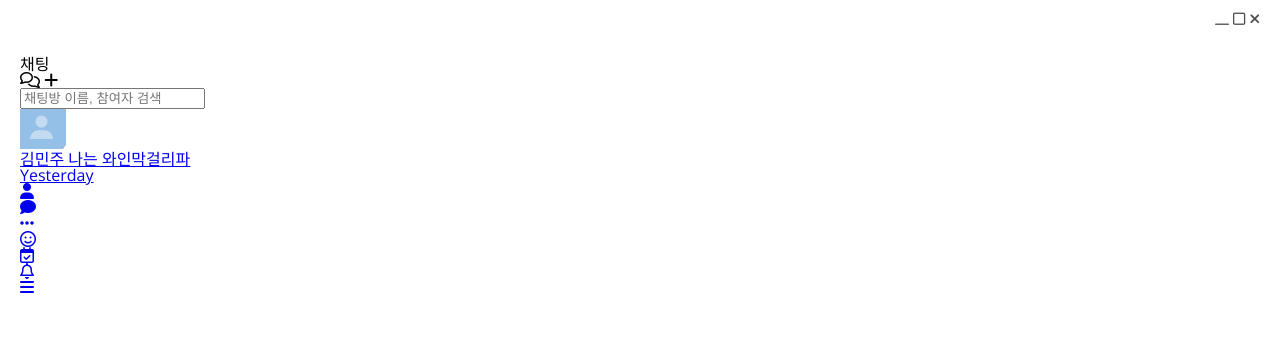
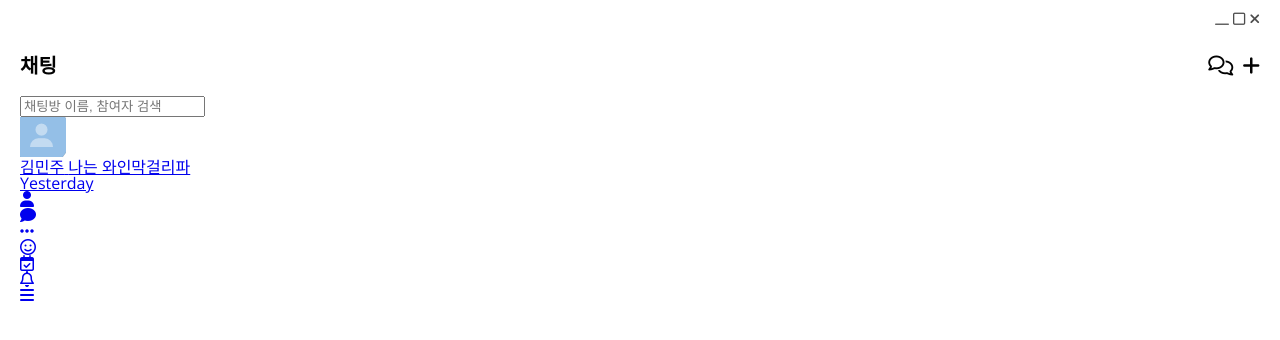
Before and after one commit to mixsung/refresh_kakao_clone, a plain HTML site: page index.html in a window 1280 px wide. Drawn offline with nearby package versions, Linux system fonts and the light colour scheme.

Commit message:
header css

```diff
--- /dev/null
+++ b/css/header.css
@@ -0,0 +1,16 @@
+.header{
+    display: flex;
+    justify-content: space-between;
+    margin-bottom: 20px;
+}
+
+/* 상위 클래스도 적어주기 */
+.header .header__title{
+    font-size: 20px;
+    font-weight: bold;
+}
+
+.header i{
+    font-size: 20px;
+    margin-left: 5px;
+}
--- a/css/styles.css
+++ b/css/styles.css
@@ -1,6 +1,7 @@
 @import url('https://fonts.googleapis.com/css2?family=Open+Sans:wght@300;400;600&display=swap');
 @import "reset.css";
 @import "status-bar.css";
+@import "header.css";
 
 
 body{
```
